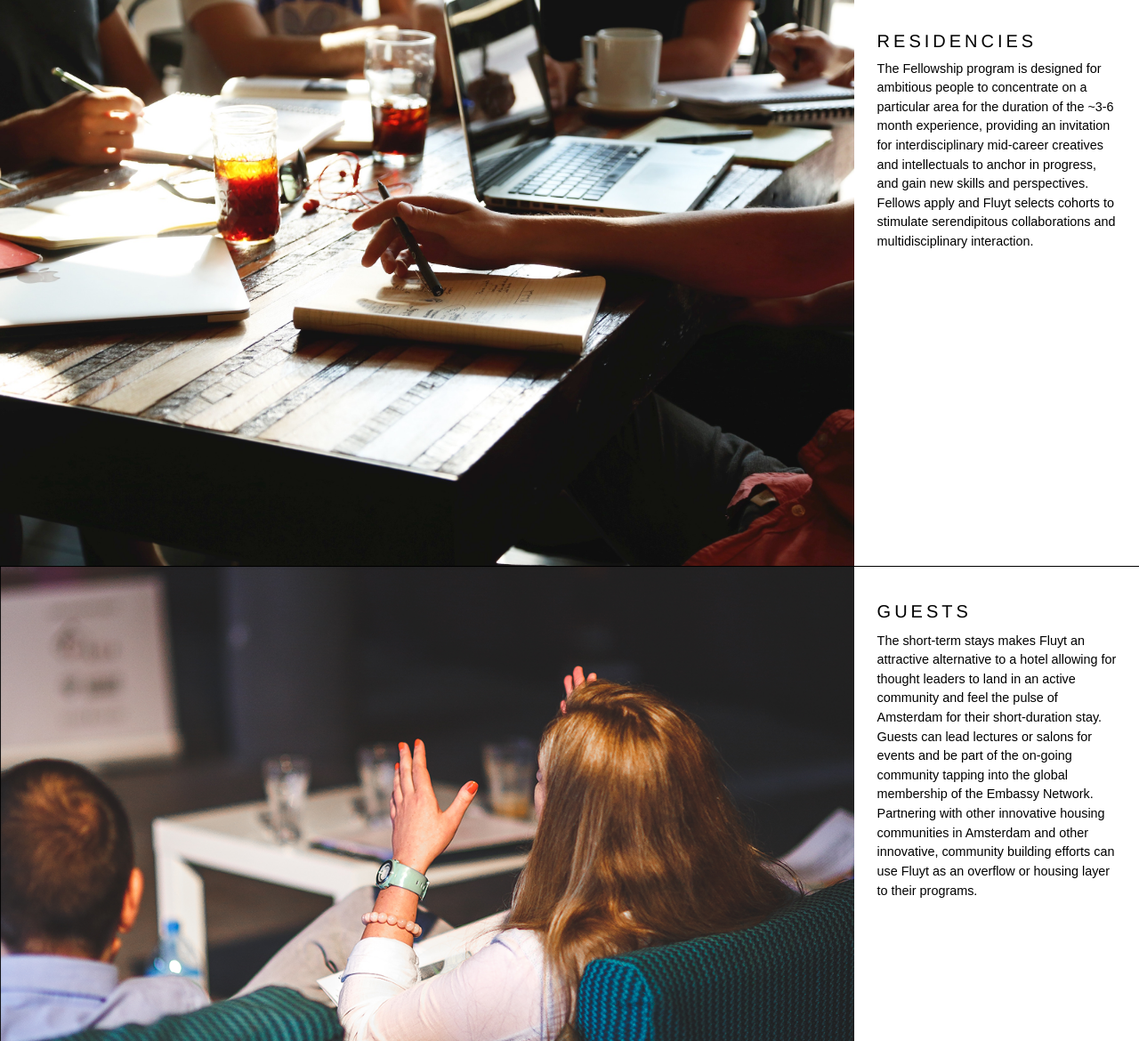
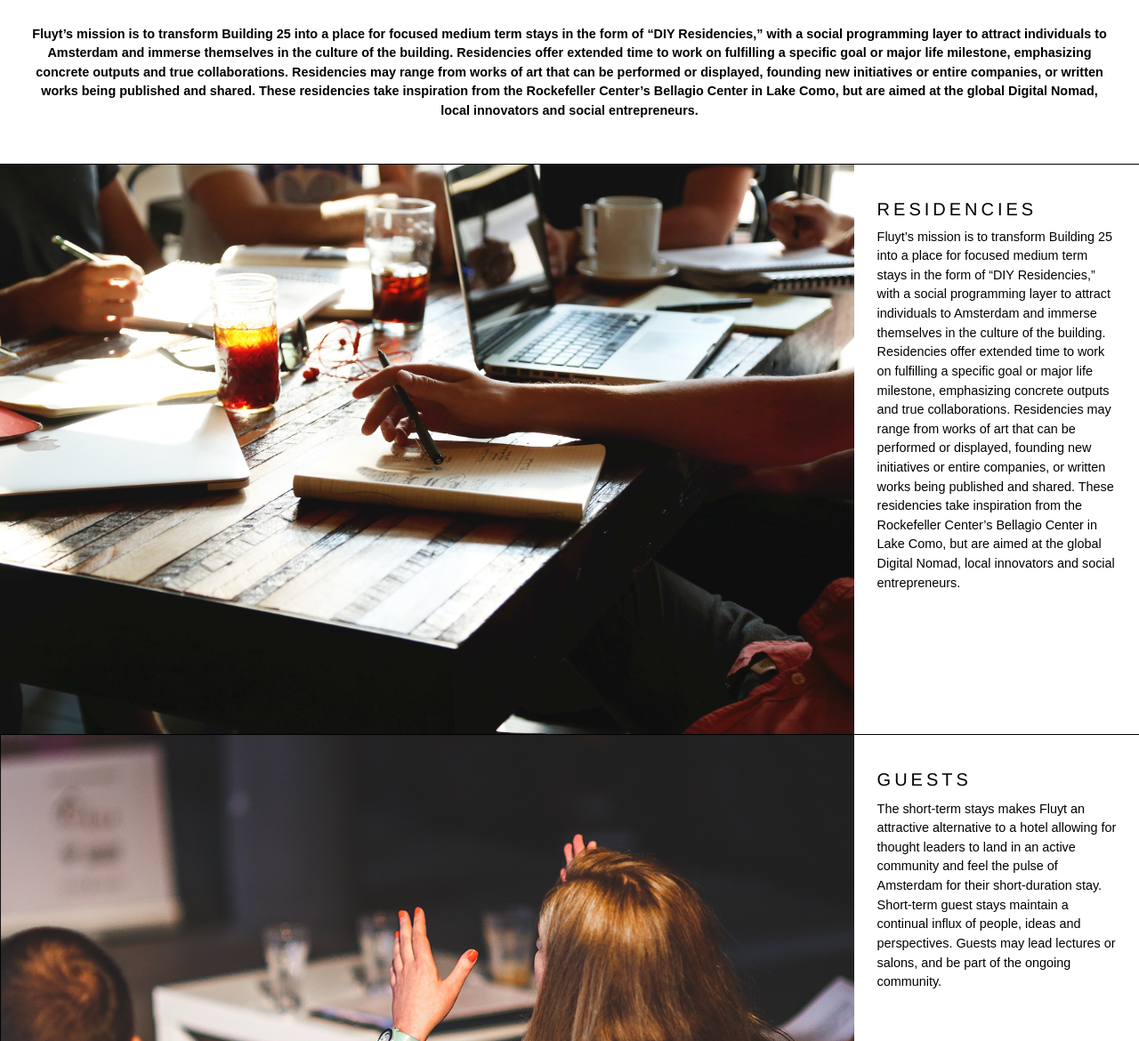
Before and after one commit to embassynetwork/fluyt.co, a Jekyll site: the page built from index.html, in a window 1280 px wide and 1400 px high, scrolled down 376 px, cut to the strip 230-1400 px from the top of the window. Shown: the whole strip at 89% size. Built offline with Jekyll 4.4.1, drawn with Linux system fonts in a browser that asks for light colours; nearby versions of some CDN libraries; a script that is not in the unit is left out; some of the changed text lies outside the part shown.

Commit message:
adds extra section under header

```diff
--- a/_layouts/default.html
+++ b/_layouts/default.html
@@ -51,7 +51,7 @@
               <span style="padding-right:1.5vw;"><a target="_blank" href="mailto: hello at anoukruhaak dot com"><i class="fa fa-envelope fa-lg"></i></a></span>
         <br />
         </div>
-        <p>© Embassy Network</p>
+
     </footer>
   </div>
         <script type="text/javascript" src="https://code.jquery.com/jquery-2.1.1.min.js"></script>
--- a/index.html
+++ b/index.html
@@ -12,6 +12,7 @@
 </div> -->
 
 <div class="fixed top-0 left-0 p2 white bg-transparant">
+  <span class="caps nav" style="padding-right:1.5vw;"><a href="/#fluyt">Fluyt</a></span>
   <span class="caps nav" style="padding-right:1.5vw;"><a href="/#fellows">Fellows</a></span>
   <span class="caps nav" style="padding-right:1.5vw;"><a href="/#guests">Guests</a></span>
   <span class="caps nav" style="padding-right:1.5vw;"><a href="/#community">Community</a></span>
@@ -19,7 +20,7 @@
   <span class="caps nav" style="padding-right:1.5vw;"><a href="/#embassy">Embassy</a></span>
 </div>
 
-<header class="center px4 py4 white bg-black bg-cover bg-center">
+<header id="fluyt" class="center px4 py4 white bg-black bg-cover bg-center">
   <div class="big_image clearfix">
     <div class="left mn3">
      <h1 class="h0-responsive caps left-align regular fluyt_teal">Fluyt</h1>
@@ -28,11 +29,21 @@
   </div>
 </header>
 
+
+<div id="fellows">
+  <div class="clearfix negative-margin">
+   <div class=" center px3 py3">
+      <p  class="bold">Fluyt’s mission is to transform Building 25 into a place for focused medium term stays in the form of “DIY Residencies,” with a social programming layer to attract individuals to Amsterdam and immerse themselves in the culture of the building. Residencies offer extended time to work on fulfilling a specific goal or major life milestone, emphasizing concrete outputs and true collaborations. Residencies may range from works of art that can be performed or displayed, founding new initiatives or entire companies, or written works being published and shared. These residencies take inspiration from the Rockefeller Center’s Bellagio Center in Lake Como, but are aimed at the global Digital Nomad, local innovators and social entrepreneurs.</p>
+   </div>
+  </div>
+</div>
+
+<hr />
 <div id="fellows">
   <div class="clearfix negative-margin">
    <div class="lg-col-right md-col-right sm-col-right sm-col-12 md-col-3 lg-col-3 px1 py1 one_padding">
      <h3 class="responsive-h3 caps mb1">Residencies</h3>
-      <p>The Fellowship program is designed for ambitious people to concentrate on a particular area for the duration of the ~3-6 month experience, providing an invitation for interdisciplinary mid-career creatives and intellectuals to anchor in progress, and gain new skills and perspectives.  Fellows apply and Fluyt selects cohorts to stimulate serendipitous collaborations and multidisciplinary interaction.</p>
+      <p>Fluyt’s mission is to transform Building 25 into a place for focused medium term stays in the form of “DIY Residencies,” with a social programming layer to attract individuals to Amsterdam and immerse themselves in the culture of the building. Residencies offer extended time to work on fulfilling a specific goal or major life milestone, emphasizing concrete outputs and true collaborations. Residencies may range from works of art that can be performed or displayed, founding new initiatives or entire companies, or written works being published and shared. These residencies take inspiration from the Rockefeller Center’s Bellagio Center in Lake Como, but are aimed at the global Digital Nomad, local innovators and social entrepreneurs.</p>
    </div>
     <img class="col sm-col sm-col-12 md-col-3 lg-col-9" src="assets/RESIDENCY.jpg">
   </div>
@@ -44,7 +55,7 @@
   <div class="clearfix">
    <div class="lg-col-right md-col-right sm-col-right sm-col-12 md-col-3 lg-col-3 px1 py1 one_padding">
      <h3 class="responsive-h3 caps">Guests</h3>
-      <p>The short-term stays makes Fluyt an attractive alternative to a hotel allowing for thought leaders to land in an active community and feel the pulse of Amsterdam for their short-duration stay.  Guests can lead lectures or salons for events and be part of the on-going community tapping into the global membership of the Embassy Network.  Partnering with other innovative housing communities in Amsterdam and other innovative, community building efforts can use Fluyt as an overflow or housing layer to their programs.</p>
+      <p>The short-term stays makes Fluyt an attractive alternative to a hotel allowing for thought leaders to land in an active community and feel the pulse of Amsterdam for their short-duration stay.  Short-term guest stays maintain a continual influx of people, ideas and perspectives.  Guests may lead lectures or salons, and be part of the ongoing community.</p>
    </div>
       <img class="col sm-col sm-col-12 md-col-3 lg-col-9" src="assets/GUESTS_0.png">
   </div>
@@ -56,7 +67,7 @@
   <div class="clearfix">
    <div class="lg-col-right md-col-right sm-col-right sm-col-12 md-col-3 lg-col-3 px1 py1 one_padding">
      <h3 class="responsive-h3 caps mb1">Community</h3>
-      <p>People are the heart of community in addition to easy opportunities to contribute and collaborate.  Short-term and Medium-term guest programs are core and Fluyt will help locally to connect Marineterrein initiatives together. Partnering with other innovative housing communities in Amsterdam and other innovative, community building efforts can use Fluyt as an overflow or housing layer to their programs.  Events are core to building community and we’ll host, as well as salons (open discussions), lectures, meet-ups and activities, to create a center of gravity for ambitious thinking, and a place where global experts seek to share their work. We envision professionals from all stages of their careers, attracting global thought leaders and Dutch changemakers meeting across interdisciplinary divides, in the same way that Ministry staff might have met at the All Ranks bar while Building 25 operated under the Marines. In fact, we will transform the main floor into a public space, called “All Ranks Lounge”, as a multi-use location.</p>
+      <p>People are the heart of every community. We will support residents’ aspirational goals through coordinating visits from experts and provocateurs at various stages of each cohort, creating a center of gravity for ambitious thinking, and a place where global experts seek to share their work. We envision professionals from all stages of their careers, attracting global thought leaders and Dutch changemakers meeting across interdisciplinary divides, in the same way that Ministry staff may have met at the All Ranks bar while Building 25 operated under the Marines.</p>
    </div>
     <img class="col sm-col sm-col-12 md-col-3 lg-col-9" src="assets/COMMUNITY_0.png">
   </div>
@@ -68,7 +79,7 @@
   <div class="clearfix">
    <div class="lg-col-right md-col-right sm-col-right sm-col-12 md-col-3 lg-col-3 px1 py1 one_padding">
      <h3 class="responsive-h3 caps mb1">The Port</h3>
-      <p>Amsterdam is a global nexus of sustainability, entrepreneurship and quality of life and transforming Building 25 into a hub of activity for Amsterdam on the pulse of global trends and the Amsterdam innovation community. With Amsterdam as a gateway into Europe, the Fluyt can serve as the perfect location for the global nomad to land and intentionally create their image of the future. Fluyt’s collaborative approach and program of events will help the residents of Amsterdam build a deeper connection with international communities, and bring the Marineterrein to life as a destination in the heart of the city.</p>
+      <p>The idea of the “port” is an overarching theme for the Fluyt project, representative of what we hope to create: people with like-minded interests and skills meeting one another, forging connections amongst themselves, while simultaneously representing connections between Amsterdam, San Francisco, Berlin, and other world innovation stages. </p>
    </div>
     <img class="col sm-col sm-col-12 md-col-3 lg-col-9" src="assets/PORT_0.png">
   </div>
```
Also changed, not shown: assets/en-logo-transparent.png (added).
